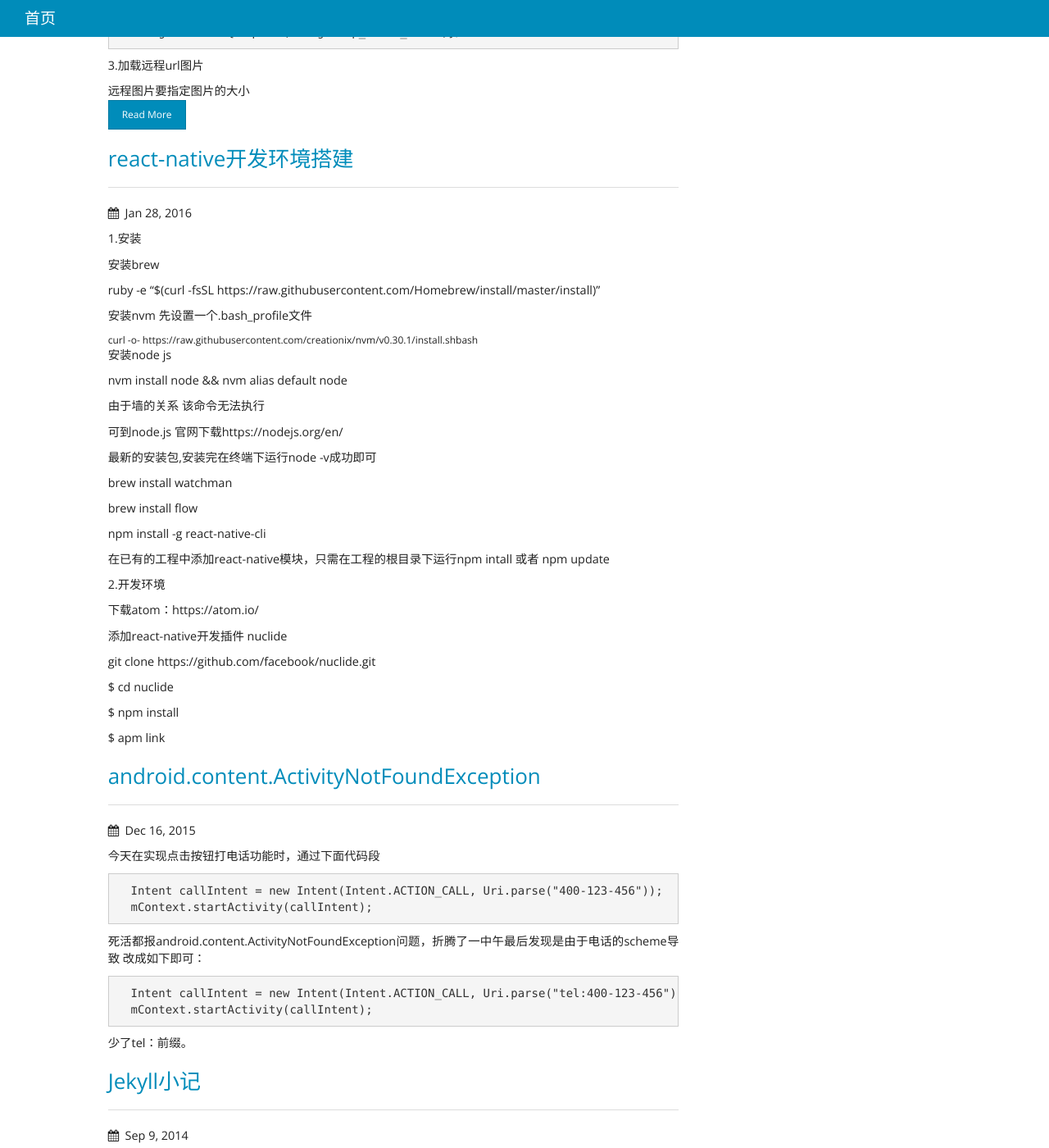
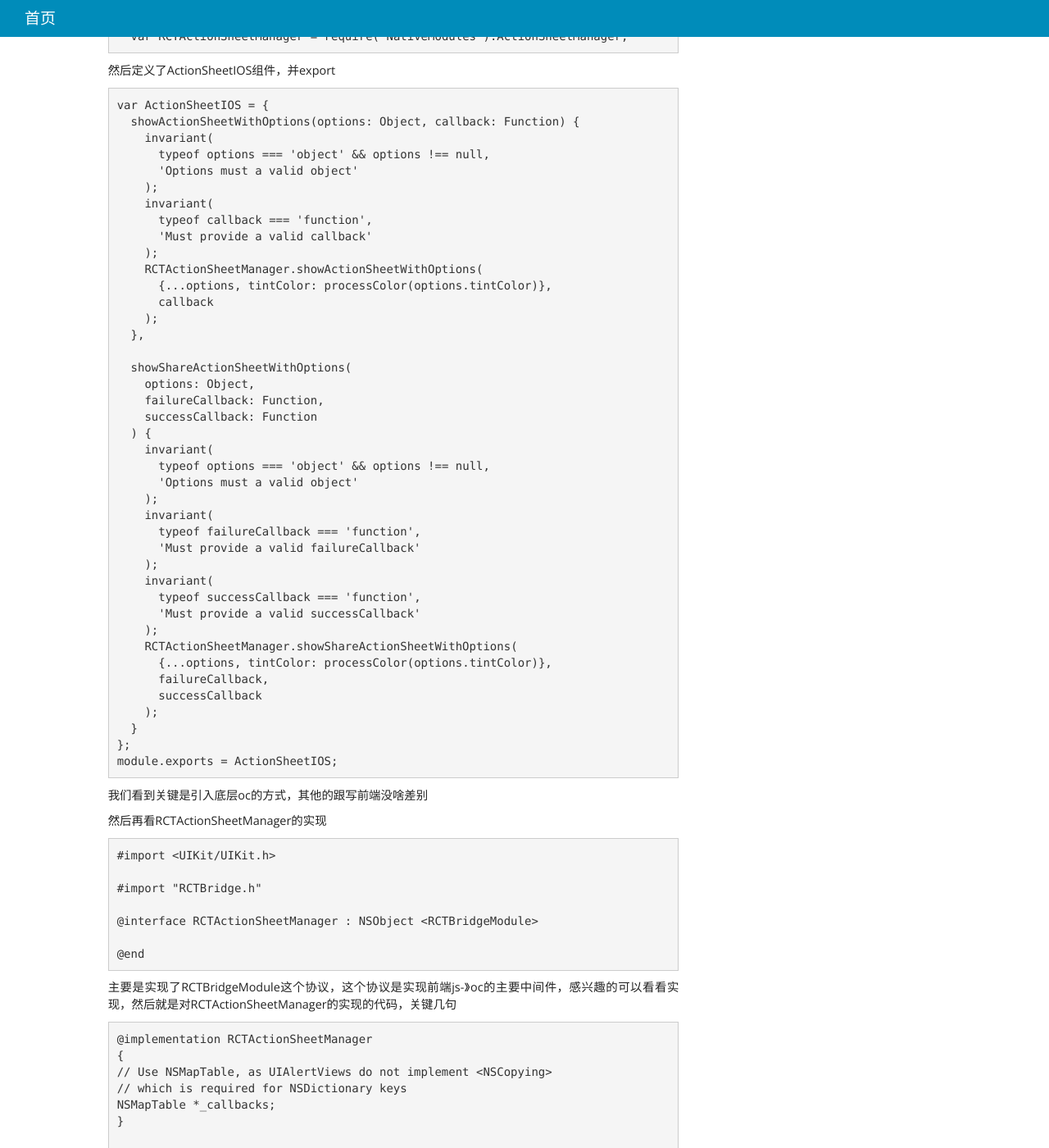
Before and after one commit to askday/askday.github.io, a Jekyll site: the page built from index.html, in a window 1280 px wide and 1400 px high, scrolled down 1174 px. Shown: the whole window at 82% size. Built offline with Jekyll 4.4.1, drawn with Linux system fonts in a browser that asks for light colours; nearby versions of some CDN libraries; some of the changed text lies outside the part shown.

Commit message:
add react-native module

```diff
--- a/_layouts/page.html
+++ b/_layouts/page.html
@@ -5,6 +5,7 @@
 	<div class="col-md-1"></div>
 	<div class="col-md-10">
 	    <h1>{{ page.title }}</h1>
+			<hr/>
 	  	<article class="blog-post-small blog-post-content">
 	    	{{ content }}
 	  	</article>
--- a/_layouts/post.html
+++ b/_layouts/post.html
@@ -5,6 +5,7 @@
 	<div class="col-md-1"></div>
 	<div class="col-md-10">
 	    <h1>{{ page.title }}</h1>
+			<hr/>
 	    <p class="post-meta">{{ page.date | date: "%b %-d, %Y" }}</p>
 	  	<article class="blog-post-small blog-post-content">
 	    	{{ content }}
--- /dev/null
+++ b/_posts/2016-01-29-react-native-modules.markdown
@@ -0,0 +1,134 @@
+---
+layout: post
+title: "react-native自定义原生组件"
+date: "2016-01-29 10:32:45"
+---
+使用react-native的时候能够看到不少函数调用式的组件，像LinkIOS用来呼起url请求
+
+{% highlight html%}
+  LinkIOS.openUrl('http://www.163.com');
+{% endhighlight %}
+
+actionSheetIOS用来实现ios客户端底部弹起的选择对话框
+
+{% highlight html%}
+ActionSheetIOS.showActionSheetWithOptions({
+  options: BUTTONS,
+  cancelButtonIndex: CANCEL_INDEX,
+  destructiveButtonIndex: DESTRUCTIVE_INDEX,
+},
+(buttonIndex) => {
+  this.setState({ clicked: BUTTONS[buttonIndex] });
+});
+{% endhighlight %}
+
+这些组件的使用方式都大同小异，通过声明一个native module，然后在这个组件内部通过底层实现方法的具体内容
+
+像ActionSheetIOS在使用的时候，首先需要在工程的pod库中添加ActionSheetIOS对应的RCTActionSheet
+
+{% highlight html%}
+pod 'React', :path => 'node_modules/react-native', :subspecs => [
+'Core',
+'RCTActionSheet'
+# Add any other subspecs you want to use in your project
+]
+{% endhighlight %}
+
+
+我们可以看到RCTActionSheet相关的实现的代码是放在react-native/Libraries/ActionSheetIOS下的
+
+![actionSheetIOS](/image/actionSheetIOS.png)
+
+整个工程包含3个代码文件，ActionSheetIOS.js、RCTActionSheetManager.h、RCTActionSheetManager.m
+
+ActionSheetIOS.js内容很简单,先是定义了引用oc代码的方式
+
+{% highlight  javascript%}
+  var RCTActionSheetManager = require('NativeModules').ActionSheetManager;
+{% endhighlight %}
+
+然后定义了ActionSheetIOS组件，并export
+{% highlight javascript %}
+var ActionSheetIOS = {
+  showActionSheetWithOptions(options: Object, callback: Function) {
+    invariant(
+      typeof options === 'object' && options !== null,
+      'Options must a valid object'
+    );
+    invariant(
+      typeof callback === 'function',
+      'Must provide a valid callback'
+    );
+    RCTActionSheetManager.showActionSheetWithOptions(
+      {...options, tintColor: processColor(options.tintColor)},
+      callback
+    );
+  },
+
+  showShareActionSheetWithOptions(
+    options: Object,
+    failureCallback: Function,
+    successCallback: Function
+  ) {
+    invariant(
+      typeof options === 'object' && options !== null,
+      'Options must a valid object'
+    );
+    invariant(
+      typeof failureCallback === 'function',
+      'Must provide a valid failureCallback'
+    );
+    invariant(
+      typeof successCallback === 'function',
+      'Must provide a valid successCallback'
+    );
+    RCTActionSheetManager.showShareActionSheetWithOptions(
+      {...options, tintColor: processColor(options.tintColor)},
+      failureCallback,
+      successCallback
+    );
+  }
+};
+module.exports = ActionSheetIOS;
+{% endhighlight %}
+
+我们看到关键是引入底层oc的方式，其他的跟写前端没啥差别
+
+然后再看RCTActionSheetManager的实现
+{% highlight object-c%}
+#import <UIKit/UIKit.h>
+
+#import "RCTBridge.h"
+
+@interface RCTActionSheetManager : NSObject <RCTBridgeModule>
+
+@end
+{% endhighlight %}
+
+主要是实现了RCTBridgeModule这个协议，这个协议是实现前端js-》oc的主要中间件，感兴趣的可以看看实现，然后就是对RCTActionSheetManager的实现的代码，关键几句
+
+{% highlight object-c %}
+@implementation RCTActionSheetManager
+{
+// Use NSMapTable, as UIAlertViews do not implement <NSCopying>
+// which is required for NSDictionary keys
+NSMapTable *_callbacks;
+}
+
+RCT_EXPORT_MODULE()
+...
+RCT_EXPORT_METHOD(showActionSheetWithOptions:(NSDictionary *)options
+                  callback:(RCTResponseSenderBlock)callback)
+{
+  ...
+}
+{% endhighlight %}
+
+主要是RCT_EXPORT_MODULE用来注册react-native module ，然后具体的实现方法放在RCT_EXPORT_METHOD开头的函数内
+
+RCT开头的宏用来区分react-native函数与原声的函数，jspatch的bang有过具体分析，感兴趣的可以看看
+http://blog.cnbang.net/tech/2698/
+
+所以我们自己实现一个原生的react-native组件的时候，完全可以照着actionSheetIOS来做
+在前端自定义一个js，通过require('NativeModules').XXX 引入
+然后在底层实现RCTBridgeModule的类，在类里把RCT_EXPORT_MODULE、RCT_EXPORT_METHOD加上即可
```
Also changed, not shown: _posts/2016-01-28-react-native-image.markdown (+5 -5 lines), image/actionSheetIOS.png (added).
